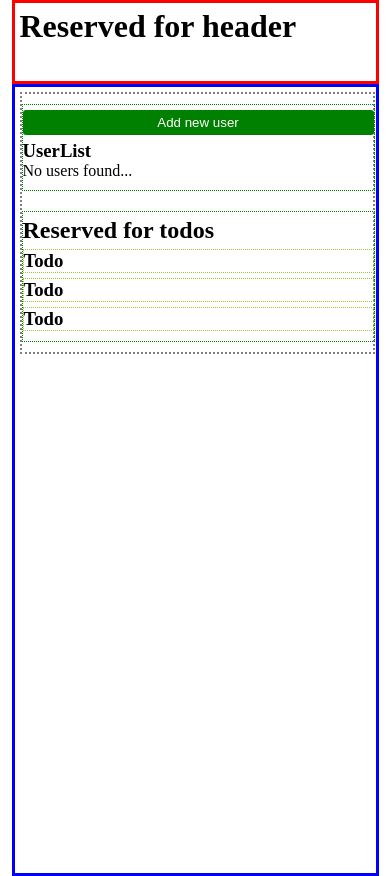
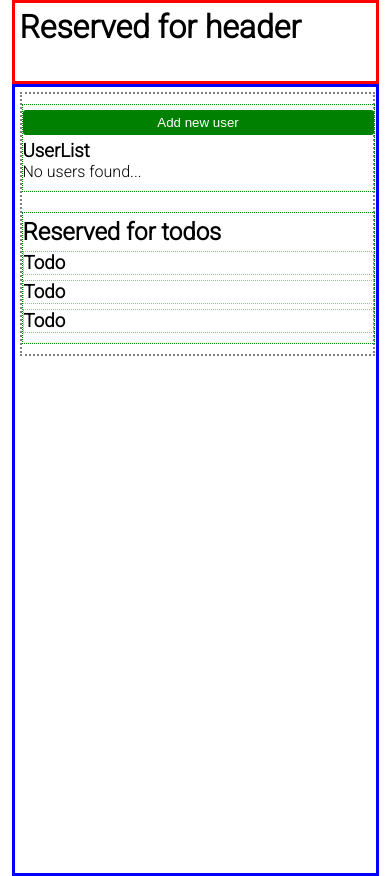
Before and after one commit to cpalmer-atx/toDoers, a React (Create React App) app: page / in a window 390 px wide. Built offline with nearby package versions, Linux system fonts and the light colour scheme.

Commit message:
changed app font, minor changes to user card styling

```diff
--- a/src/components/App/App.scss
+++ b/src/components/App/App.scss
@@ -1,3 +1,5 @@
+@import url('https://fonts.googleapis.com/css2?family=Roboto:wght@300&display=swap');
+
 * {
   margin: 0;
   padding: 0;
@@ -8,6 +10,8 @@ body {
   align-items: center;
   flex-direction: column;
   justify-content: center;
+
+  font-family: 'Roboto', sans-serif;
 }
 
 #root {
@@ -190,9 +194,13 @@ body {
   .todo-count {
     // border: gray 1px dotted;
     justify-self: right;
-    align-self: flex-start;
+    align-self: center;
 
-    padding: 3px;
+    padding: 5px;
+    margin: 5px;
+    // background-color: gray;
+    box-shadow: rgba(67, 71, 85, 0.27) 0px 0px 0.25em, rgba(90, 125, 188, 0.05) 0px 0.25em 1em;
+    border-radius: 3px;
   }
 
   &:hover {
@@ -243,6 +251,7 @@ body {
   .user,
   .todos,
   .todo {
+    max-width: 100%;
     padding-left: 0;
     padding-right: 0;
     margin-left: 0;
```
